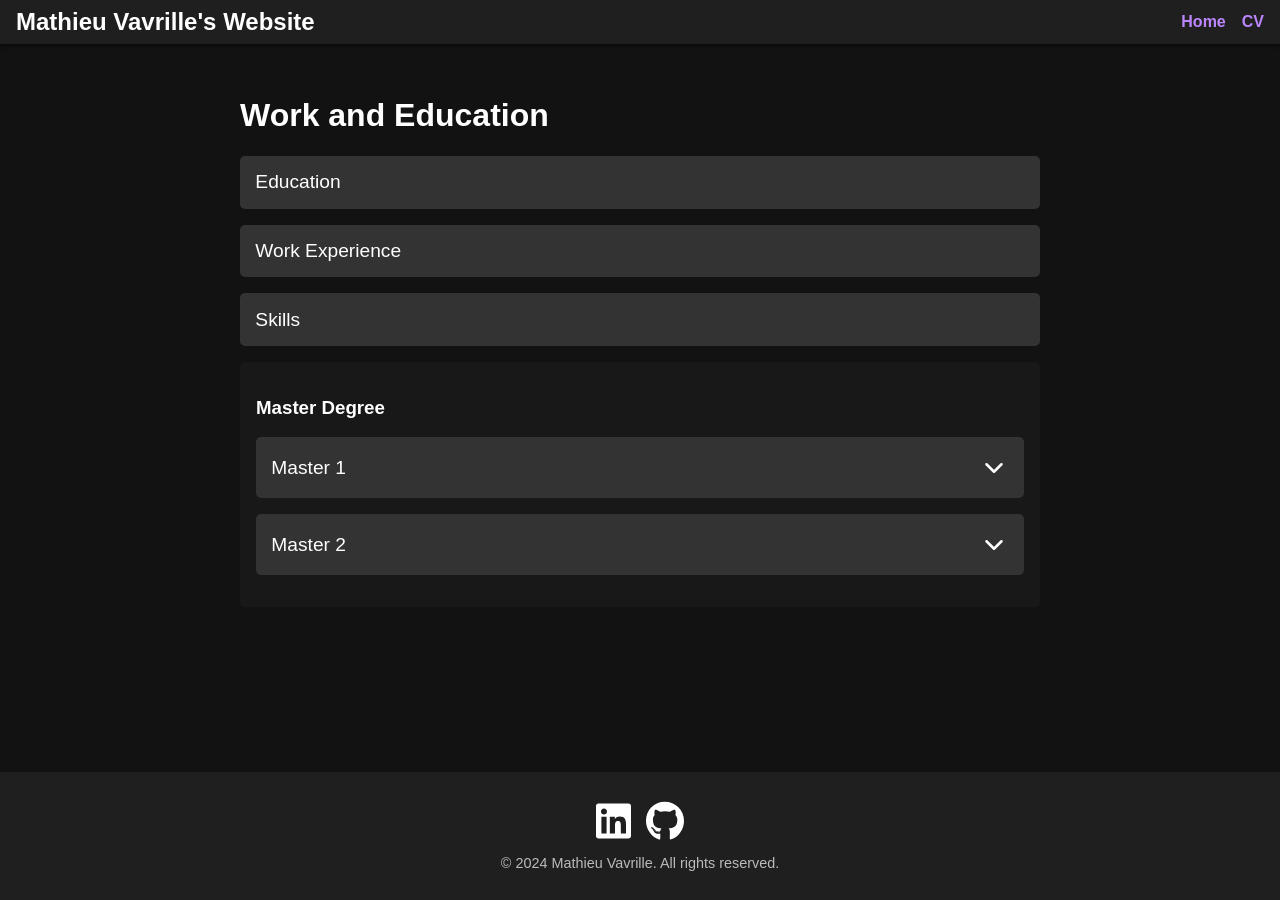
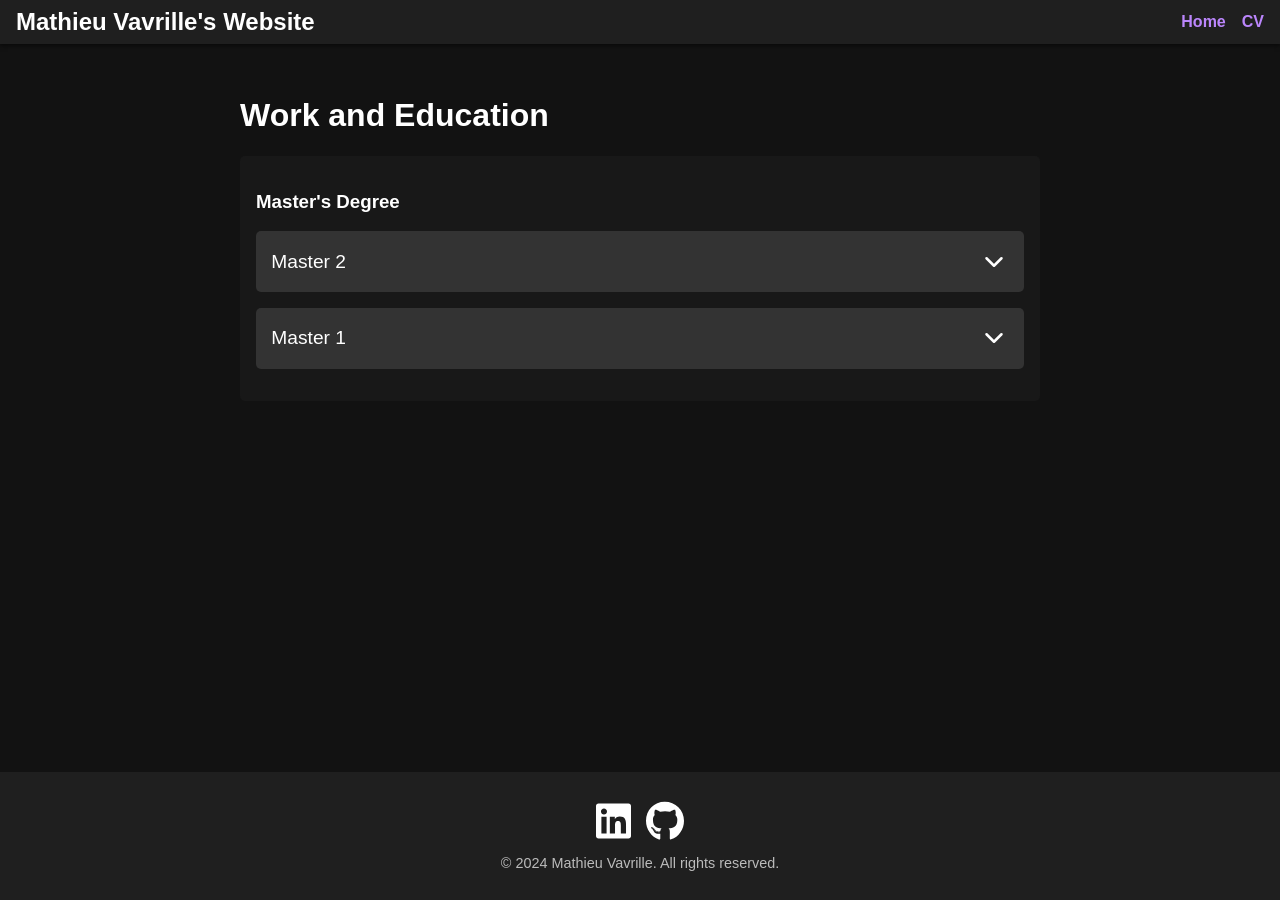
Before and after one commit to MathieuVavrille/MathieuVavrille.github.io, a Jekyll site: the page built from cv.html, in a window 1280 px wide. Built offline with Jekyll 4.4.1, drawn with Linux system fonts in a browser that asks for light colours.

Commit message:
still need boxes

```diff
--- a/assets/css/cv.css
+++ b/assets/css/cv.css
@@ -63,7 +63,8 @@
 /* Container for the grouped CV frame */
 .cv-frame {
     display: flex;
-    flex-direction: row;
+    /*flex-direction: row;*/
+    flex: 2;
     gap: 1em;
     background-color: #181818;
     color: #fff;
--- a/cv.html
+++ b/cv.html
@@ -1,58 +1,24 @@
 ---
 layout: default
-title: CV
+title: Work
 permalink: /cv/
 ---
 
 <div class="cv-container">
   <h1>Work and Education</h1>
 
-  <section class="cv-section">
-    <button class="cv-toggle">Education</button>
-    <div class="cv-details">
-      <p><strong>B.Sc. in Computer Science</strong>, University XYZ, 2018–2022</p>
-      <p><strong>M.Sc. in Data Science</strong>, University ABC, 2022–2024</p>
-    </div>
-  </section>
-
-  <section class="cv-section">
-    <button class="cv-toggle">Work Experience</button>
-    <div class="cv-details">
-      <p><strong>Software Engineer</strong>, TechCorp, 2022–Present</p>
-      <ul>
-        <li>Developed scalable web applications using modern technologies.</li>
-        <li>Collaborated with cross-functional teams to deliver high-quality software.</li>
-      </ul>
-    </div>
-  </section>
-
-  <section class="cv-section">
-    <button class="cv-toggle">Skills</button>
-    <div class="cv-details">
-      <ul>
-        <li>Programming: Python, JavaScript, C++</li>
-        <li>Frameworks: React, Node.js, Django</li>
-        <li>Tools: Git, Docker, Kubernetes</li>
-        <li>Tools: Git, Docker, Kubernetes</li>
-        <li>Tools: Git, Docker, Kubernetes</li>
-        <li>Tools: Git, Docker, Kubernetes</li>
-        <li>Tools: Git, Docker, Kubernetes</li>
-        <li>Tools: Git, Docker, Kubernetes</li>
-      </ul>
-    </div>
-  </section>
   <div class="cv-frame">
     <div class="cv-frame-left">
-      <h3>Master Degree</h3>
-      {% capture master1_content %}
+      <h3>Master's Degree</h3>
+      {% capture master2_content %}
       <ul>
-	<li> **Institution**: University ABC </li>
-	<li>**Program**: Data Science </li>
-	<li>**Duration**: 2022–2023 </li>
+	<li> TODO </li>
+	<li> TODO </li>
+	<li> TODO </li>
       </ul>
       {% endcapture %}
-      {% include cv_section.html title="Master 1" content=master1_content %}
-      {% include cv_section.html title="Master 2" content="Here" %}
+      {% include cv_section.html title="Master 2" content=master2_content %}
+      {% include cv_section.html title="Master 1" content="TODO" %}
     </div>
   </div>
 </div>
```
